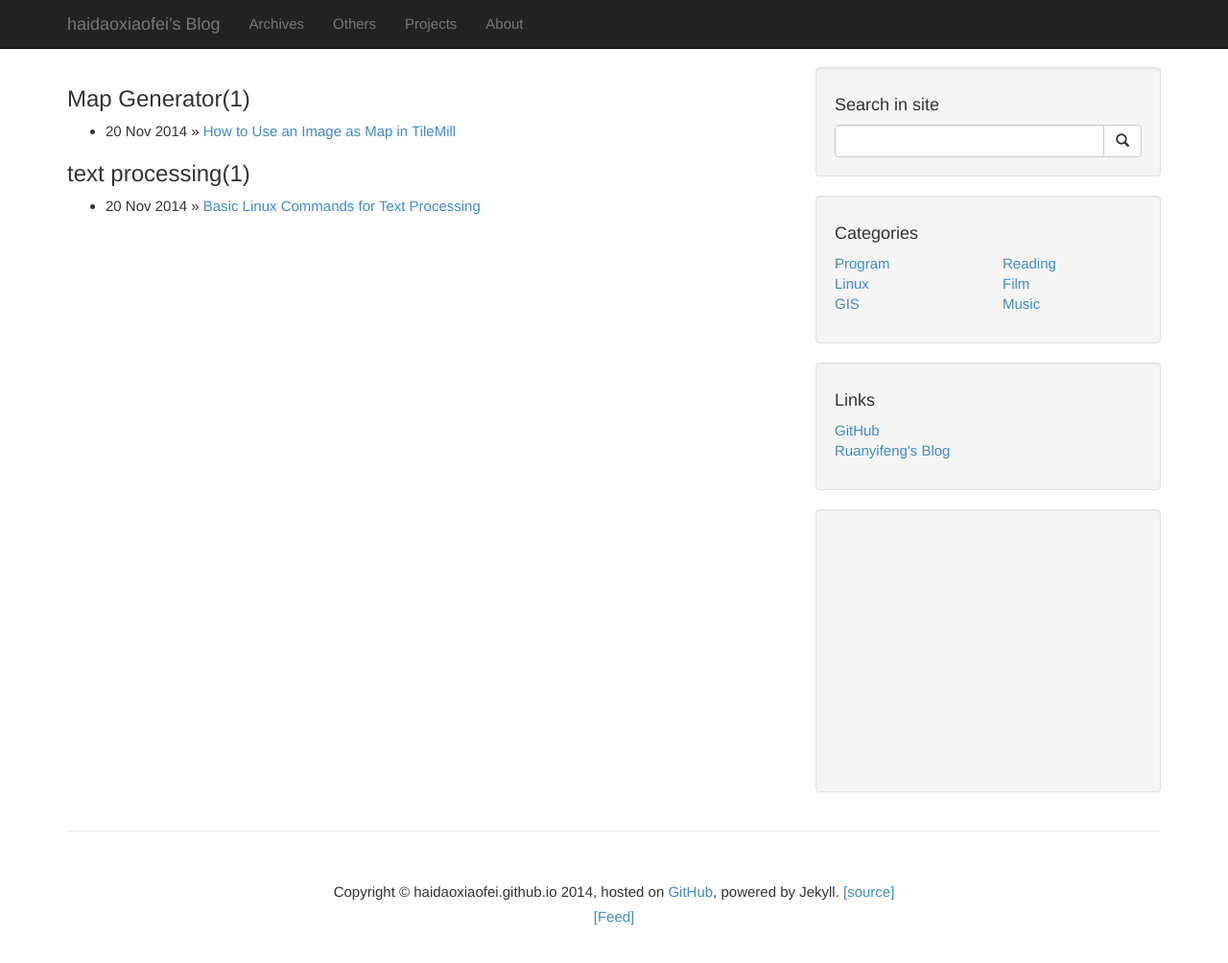
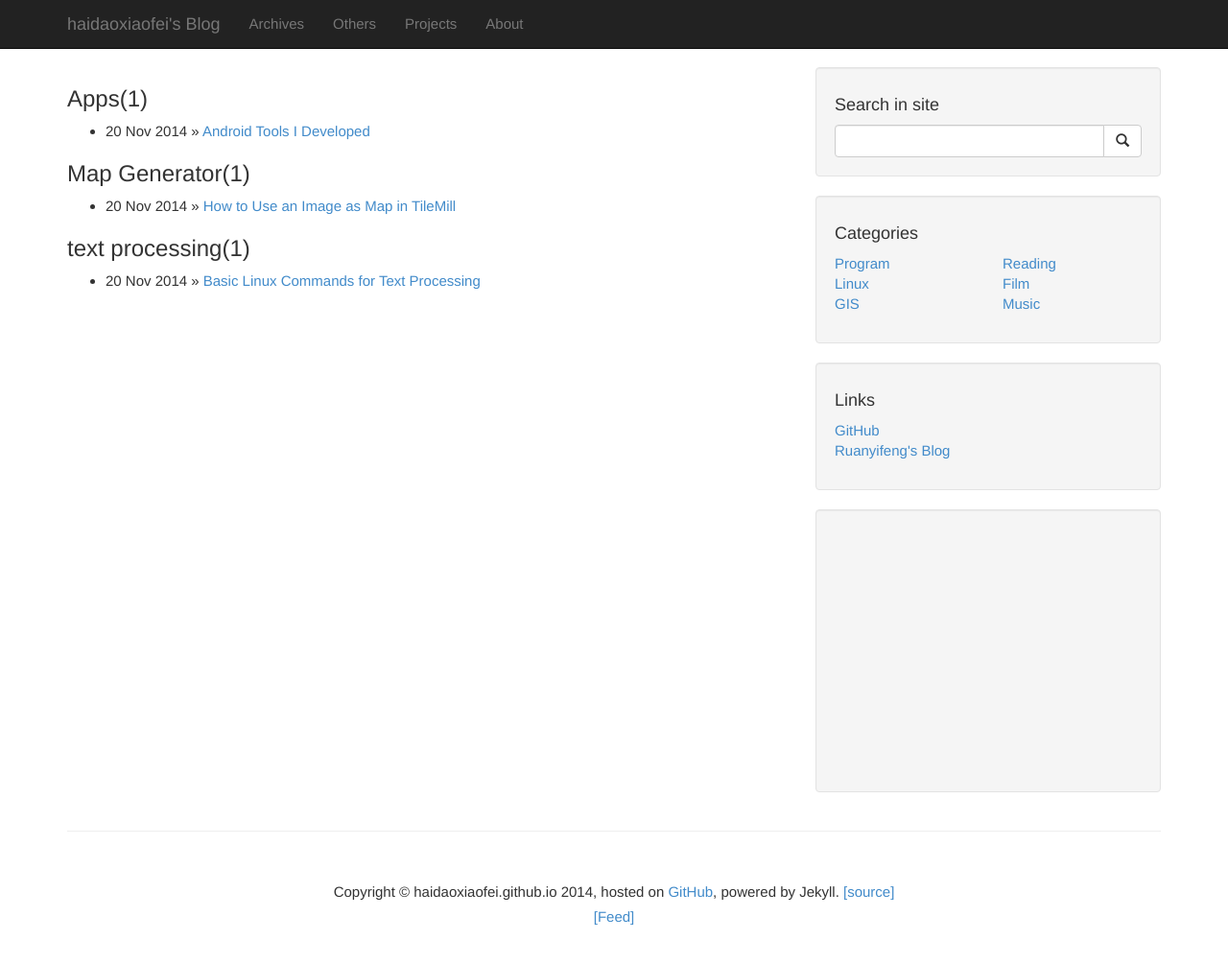
Before and after one commit to haidaoxiaofei/haidaoxiaofei.github.io, a Jekyll site: the page built from tags.md, in a window 1280 px wide and 1029 px high. Shown: the top 1004 px of the window at 96% size. Built offline with Jekyll 4.4.1, drawn with Linux system fonts in a browser that asks for light colours; Markdown is read by kramdown in place of the engine named in the settings; comment, search, counter and statistics services are not loaded.

Commit message:
update recommendation

```diff
--- a/_includes/recommend.html
+++ b/_includes/recommend.html
@@ -1,5 +1,5 @@
 <h2>
-  <a href="/gis/how-image-map.html">
+  <a href="/program/android-tools-collection.html">
      How to Use an Image as Map in TileMill
   </a> [Top]
 </h2>
--- a/_posts/2014-11-20-android-tools-collection.md
+++ b/_posts/2014-11-20-android-tools-collection.md
@@ -1,3 +1,9 @@
+---
+layout: post
+category: "program"
+title:  "Android Tools I Developed"
+tags: [Apps]
+---
 Here I summarise some android tools I developed.
 
 ####1. Marking tools for SZWW and Haiquanwan
```
